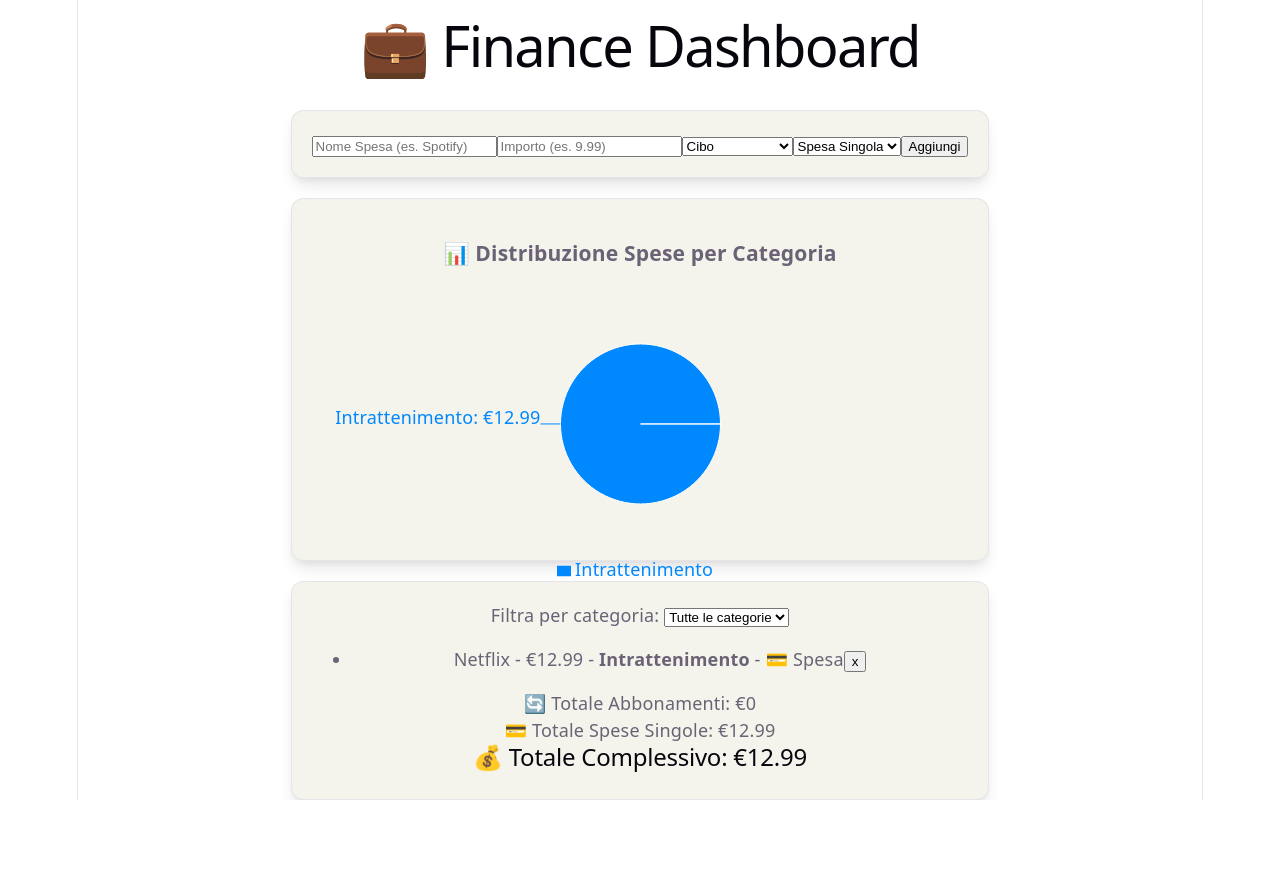
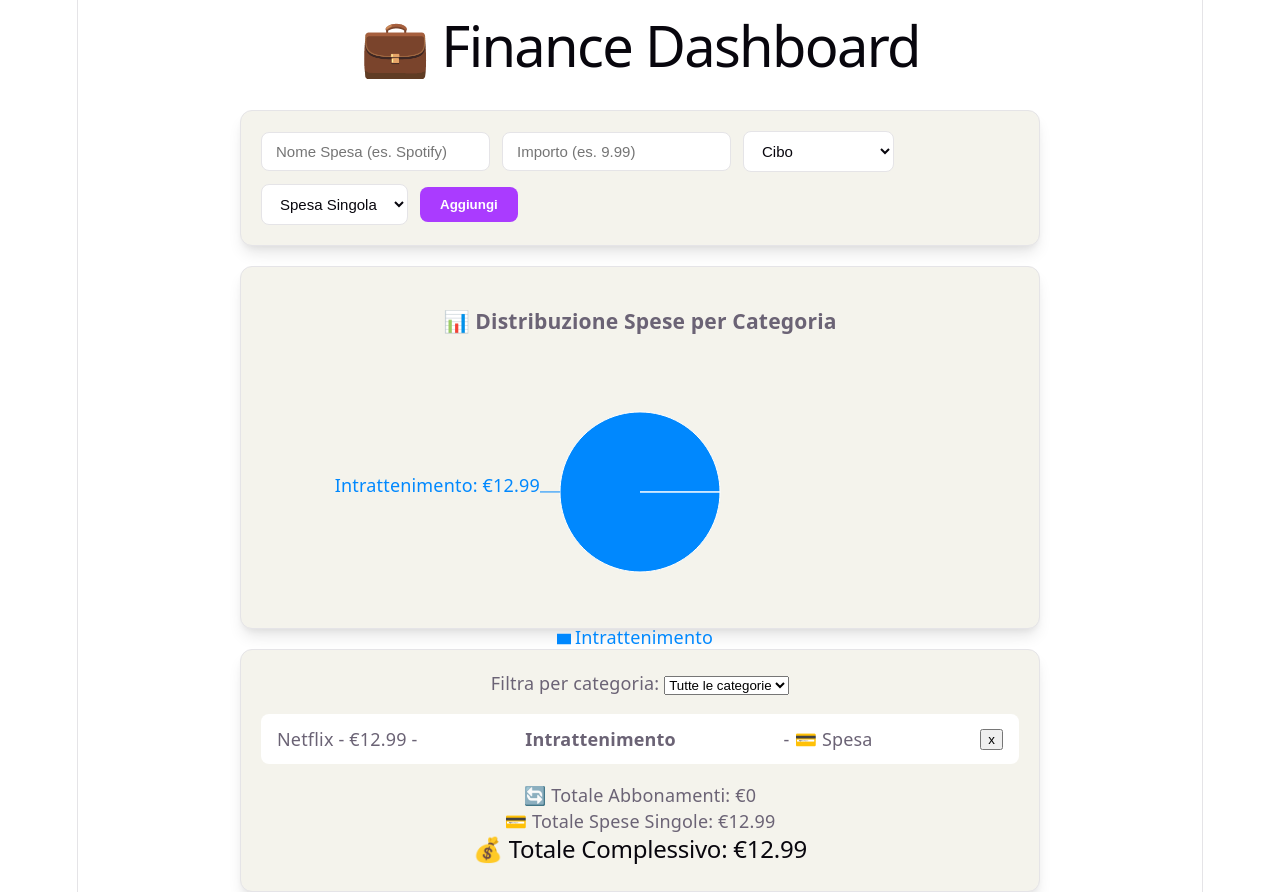
Before and after one commit to meucale/finances-tracker, a React (Vite) app: page / in a window 1280 px wide. Before the commit the page ends 800 px from the top, so only its background shows below. Built offline with nearby package versions, Linux system fonts and the light colour scheme.

Commit message:
feat: styling transaction-list

```diff
--- a/src/components/TransactionForm.jsx
+++ b/src/components/TransactionForm.jsx
@@ -29,7 +29,8 @@ function TransactionForm({ onAddTransaction }) {
 
   return (
 
-    <form onSubmit={handleSubmit}>
+    <section>
+      <form className='form-grid' onSubmit={handleSubmit}>
         <input
           type="text"
           placeholder="Nome Spesa (es. Spotify)"
@@ -57,6 +58,7 @@ function TransactionForm({ onAddTransaction }) {
 
         <button type="submit">Aggiungi</button>
       </form>
+    </section>
   );
 }
 
--- a/src/components/TransactionList.jsx
+++ b/src/components/TransactionList.jsx
@@ -28,10 +28,10 @@ function TransactionList({ transactions, onDelete }) {
         </select>
       </div>
 
-      <ul>
+      <ul className="transaction-list">
         {/* Usiamo visibleTransactions per stampare la lista */}
         {visibleTransactions.map((item) => (
-          <li key={item.id}>
+          <li className="transaction-item" key={item.id}>
             {item.name} - €{item.amount} - <strong>{item.category}</strong> - {item.type === 'ricorrente' ? '🔄 Abbonamento' : '💳 Spesa'}
             <button onClick={() => onDelete(item.id)}>x</button>
           </li>
--- a/src/index.css
+++ b/src/index.css
@@ -129,3 +129,45 @@ code {
   padding: 20px;
   box-shadow: var(--shadow);
 }
+
+.form-grid {
+  display: flex;
+  flex-wrap: wrap; /* Permette agli elementi di andare a capo su schermi piccoli */
+  gap: 12px;
+  align-items: center;
+}
+
+.form-grid input,
+.form-grid select {
+  padding: 10px 14px;
+  border: 1px solid var(--border);
+  border-radius: 8px;
+  background-color: var(--bg);
+  color: var(--text-h);
+  font-size: 15px;
+}
+
+.form-grid button {
+  padding: 10px 20px;
+  background-color: var(--accent);
+  color: #fff;
+  border: none;
+  border-radius: 8px;
+  cursor: pointer;
+  font-weight: bold;
+}
+
+.transaction-list {
+  list-style: none;
+  padding: 0;
+}
+
+.transaction-item {
+  display: flex;
+  justify-content: space-between;
+  align-items: center;
+  background-color: var(--bg);
+  padding: 12px 16px;
+  border-radius: 8px;
+  margin-bottom: 8px;
+}
```
Lines whose indentation alone changed are shown as unchanged.
